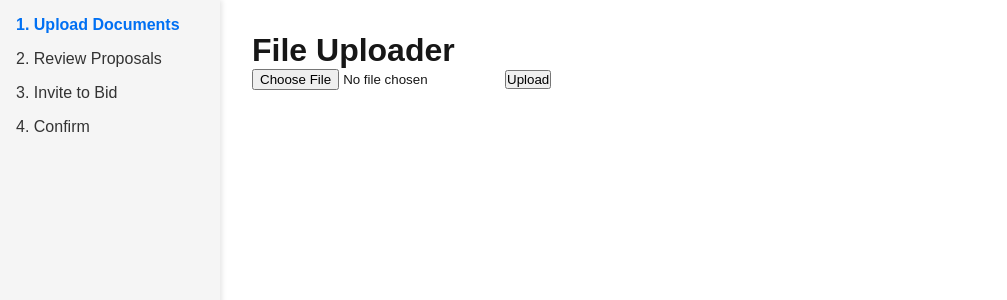
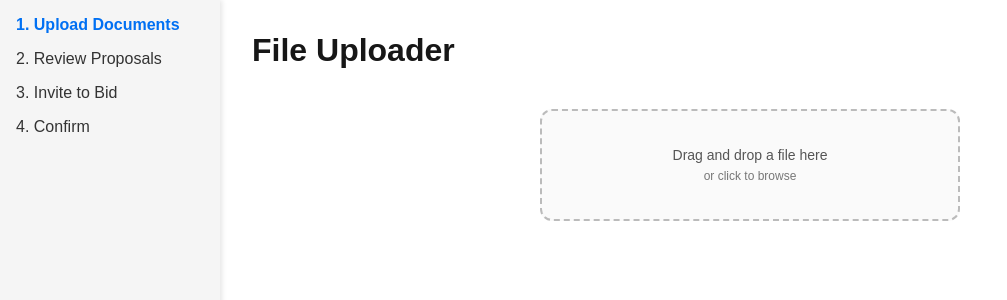
Before and after one commit to JoeBradyDev/bridgeline-challenge, a Next.js app: page /uploader in a window 1280 px wide. Shown: the top 300 px of the page, without its empty margins (0-1007 px from the left). Built offline with nearby package versions, Linux system fonts and the light colour scheme.

Commit message:
feat: add upload drop location

```diff
--- a/src/app/uploader/page.tsx
+++ b/src/app/uploader/page.tsx
@@ -1,7 +1,7 @@
 "use client";
 
 import Sidebar from "../components/sidebar";
-import React, { useState } from "react";
+import React, { useEffect, useRef, useState } from "react";
 import { useRouter } from "next/navigation";
 
 type ProposalInfo = {
@@ -16,18 +16,32 @@ type ProposalInfo = {
 
 export default function UploaderPage() {
   const router = useRouter();
+  const fileInputRef = useRef<HTMLInputElement | null>(null);
+
   const [file, setFile] = useState<File | null>(null);
   const [proposal, setProposal] = useState<ProposalInfo | null>(null);
   const [message, setMessage] = useState<string | null>(null);
-  const [currentStep, setCurrentStep] = useState<number>(1); // Step state
+  const [currentStep, setCurrentStep] = useState<number>(1);
+  const [isDragging, setIsDragging] = useState(false);
+  const [isUploading, setIsUploading] = useState(false);
 
-  const handleFileChange = (e: React.ChangeEvent<HTMLInputElement>) => {
-    if (e.target.files) setFile(e.target.files[0]);
+  const handleFiles = (files: FileList | null) => {
+    if (!files || files.length === 0) return;
+    setFile(files[0]);
   };
 
-  const handleUpload = async (e: React.FormEvent) => {
+  const handleDrop = (e: React.DragEvent<HTMLDivElement>) => {
     e.preventDefault();
+    setIsDragging(false);
+    handleFiles(e.dataTransfer.files);
+  };
+
+  useEffect(() => {
     if (!file) return;
+
+    const upload = async () => {
+      setIsUploading(true);
+      setMessage(null);
 
       const formData = new FormData();
       formData.append("file", file);
@@ -41,18 +55,21 @@ export default function UploaderPage() {
         if (res.ok) {
           const data = await res.json();
           setProposal(data.proposal);
-        setMessage(null);
-        setCurrentStep(2); // <-- Highlight Review Proposals step
+          setCurrentStep(2);
         } else {
           setMessage("Upload failed");
-        setProposal(null);
+          setFile(null);
         }
-    } catch (e) {
-      console.error(e);
+      } catch {
         setMessage("An error occurred during upload");
-      setProposal(null);
+        setFile(null);
+      } finally {
+        setIsUploading(false);
       }
     };
+
+    upload();
+  }, [file]);
 
   const handleChange = (
     e: React.ChangeEvent<HTMLInputElement | HTMLTextAreaElement>
@@ -74,8 +91,7 @@ export default function UploaderPage() {
       const res = await fetch("/api/save", { method: "POST", body: formData });
       if (res.ok) router.push("/invite-to-bid");
       else setMessage("Failed to save proposal");
-    } catch (e) {
-      console.error(e);
+    } catch {
       setMessage("An error occurred while saving");
     }
   };
@@ -84,10 +100,58 @@ export default function UploaderPage() {
     <Sidebar currentStep={currentStep}>
       <div>
         <h1>{currentStep === 1 ? "File Uploader" : "Review Proposal"}</h1>
-        <form onSubmit={handleUpload}>
-          <input type="file" onChange={handleFileChange} />
-          <button type="submit">Upload</button>
-        </form>
+
+        {currentStep === 1 && (
+          <>
+            <input
+              ref={fileInputRef}
+              type="file"
+              hidden
+              onChange={(e) => handleFiles(e.target.files)}
+            />
+
+            <div
+              onClick={() => fileInputRef.current?.click()}
+              onDragOver={(e) => {
+                e.preventDefault();
+                setIsDragging(true);
+              }}
+              onDragLeave={() => setIsDragging(false)}
+              onDrop={handleDrop}
+              style={{
+                maxWidth: "420px",
+                margin: "40px auto",
+                border: "2px dashed #bbb",
+                borderRadius: "12px",
+                padding: "36px 24px",
+                textAlign: "center",
+                cursor: "pointer",
+                backgroundColor: isDragging ? "#f3f4f6" : "#fafafa",
+                transition: "background-color 0.15s ease, border-color 0.15s",
+                borderColor: isDragging ? "#888" : "#bbb",
+              }}
+            >
+              <div style={{ fontSize: "14px", color: "#555" }}>
+                {isUploading
+                  ? "Uploading…"
+                  : file
+                  ? file.name
+                  : "Drag and drop a file here"}
+              </div>
+              {!file && (
+                <div
+                  style={{
+                    marginTop: "6px",
+                    fontSize: "12px",
+                    color: "#777",
+                  }}
+                >
+                  or click to browse
+                </div>
+              )}
+            </div>
+          </>
+        )}
 
         {message && <p>{message}</p>}
 
@@ -98,6 +162,7 @@ export default function UploaderPage() {
               border: "1px solid #ccc",
               padding: "16px",
               borderRadius: "8px",
+              maxWidth: "720px",
             }}
           >
             <h2>Verify and Edit Proposal Info</h2>
```
Lines whose indentation alone changed are shown as unchanged.
